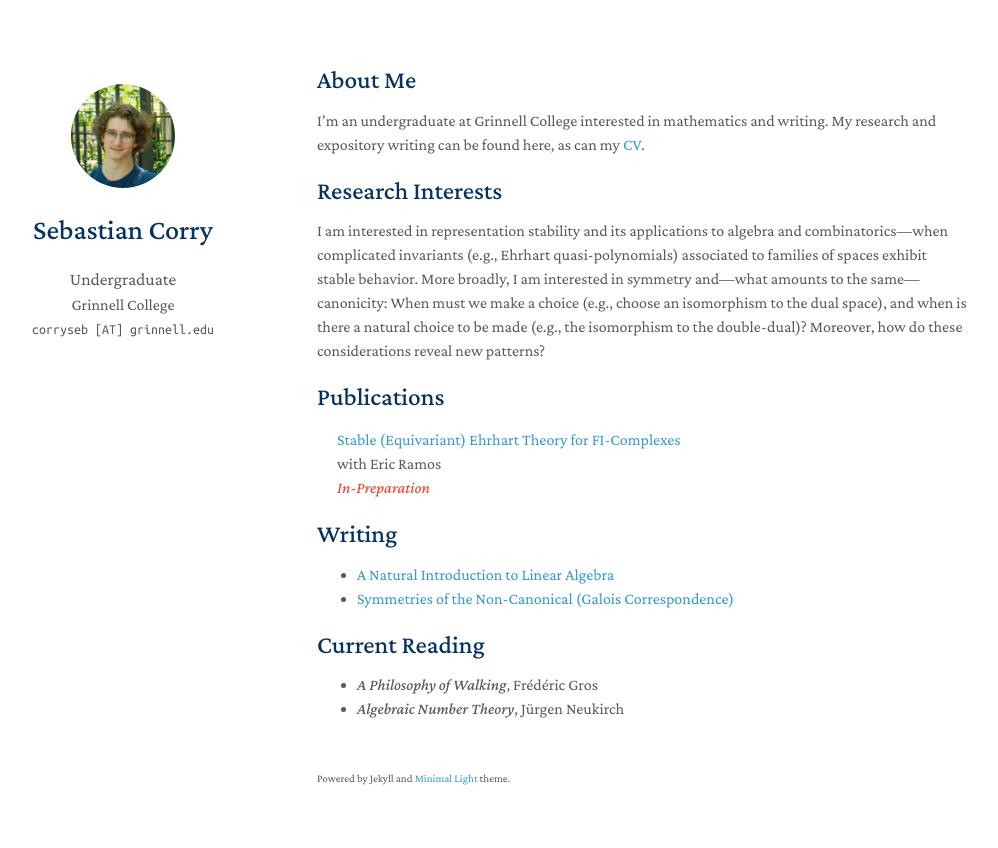
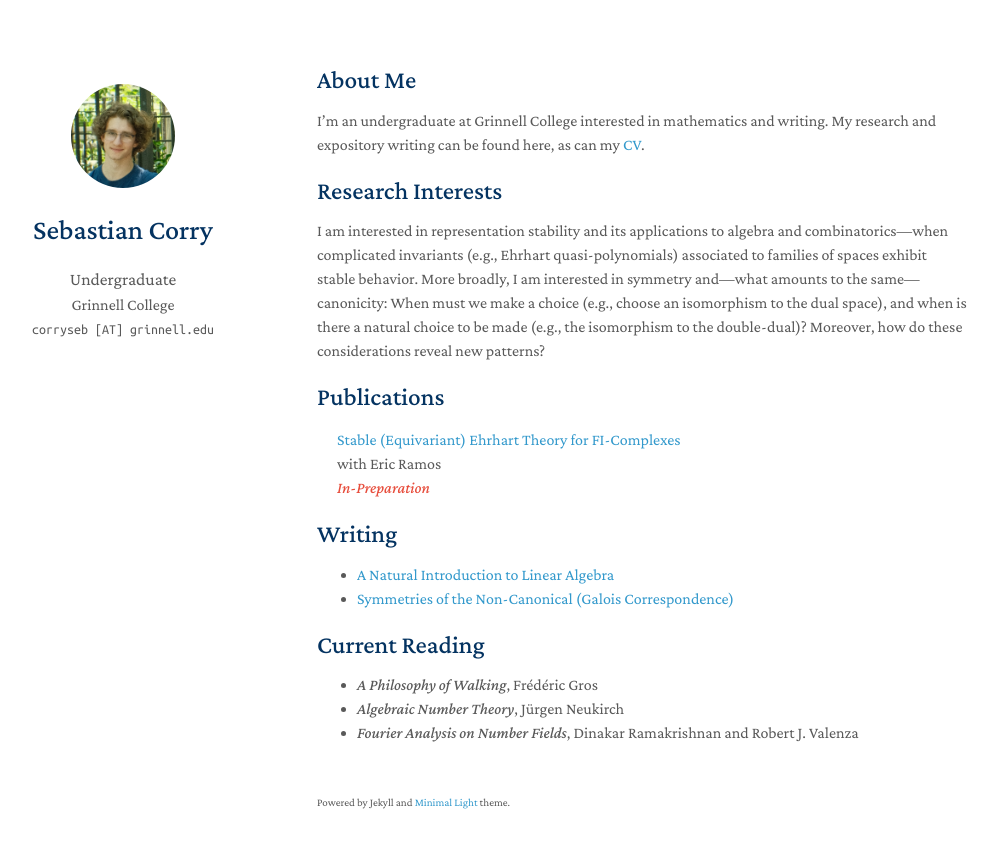
Before and after one commit to sebcorry/sebcorry.github.io, a Jekyll site: the page built from index.md, in a window 1280 px wide. Shown: the top 848 px of the page, without its empty margins (153-1151 px from the left). Built offline with Jekyll 4.4.1, drawn with Linux system fonts in a browser that asks for light colours; a style sheet for code colours, icons or effects is not loaded; our own code applies the rules of GitHub Pages for plain Markdown files.

Commit message:
Updated Reading.

```diff
--- a/_includes/current_reading.md
+++ b/_includes/current_reading.md
@@ -2,3 +2,4 @@
 
 - *A Philosophy of Walking*, Frédéric Gros
 - *Algebraic Number Theory*, Jürgen Neukirch
+- *Fourier Analysis on Number Fields*, Dinakar Ramakrishnan and Robert J. Valenza
```
